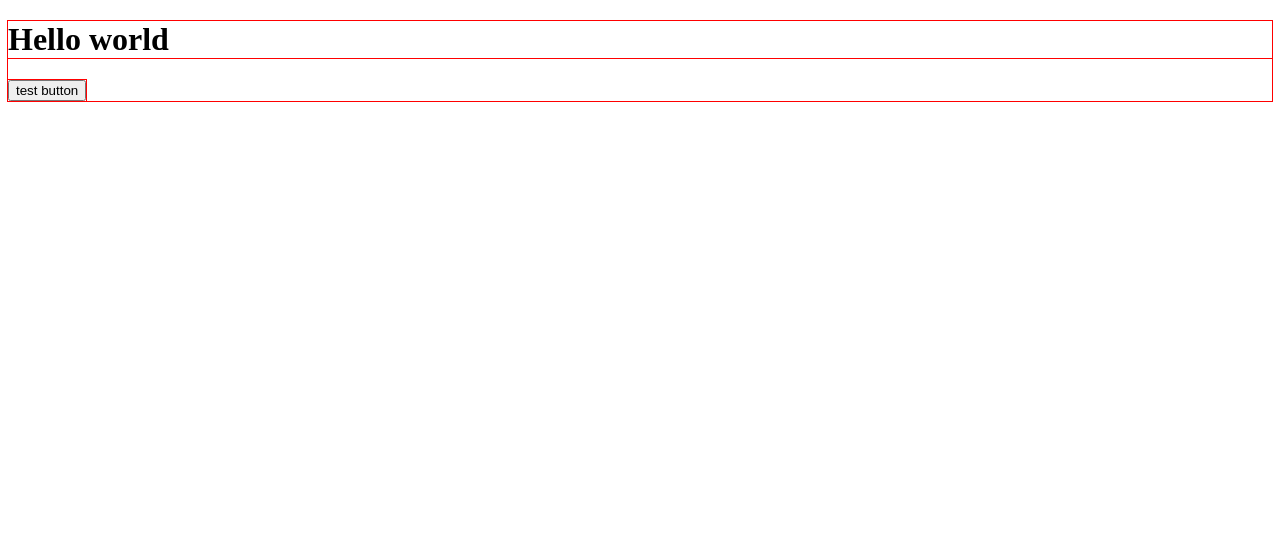
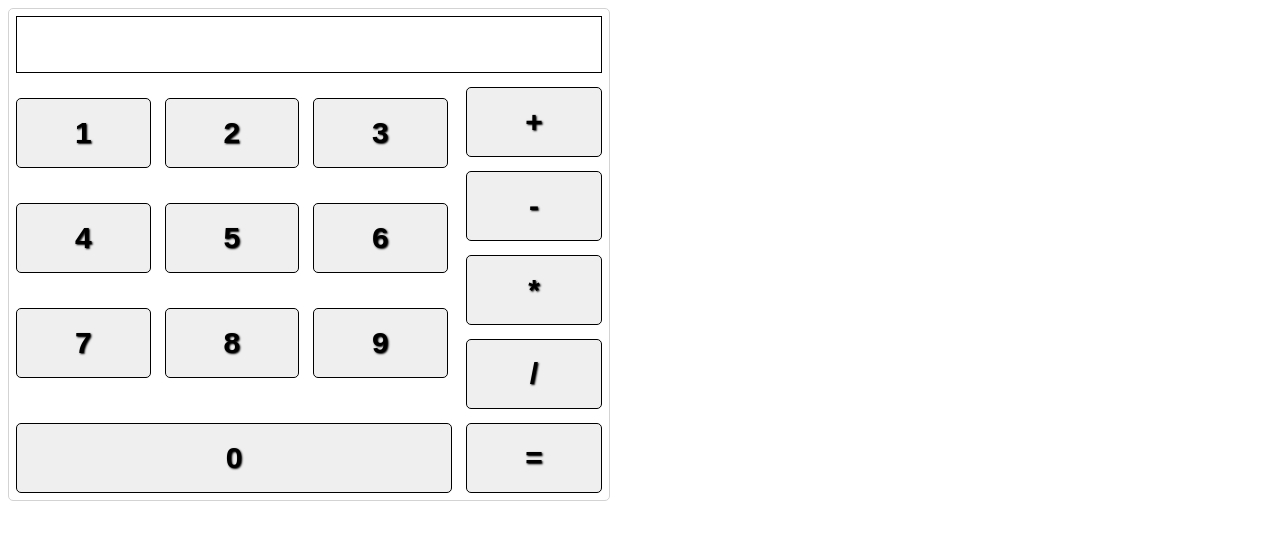
Before and after one commit to anddrews/test-it, a website: page src/index.html in a window 1280 px wide. Drawn offline with nearby package versions, Linux system fonts and the light colour scheme; files that its build step writes are made by us from their sources.

Commit message:
calculator

```diff
--- a/src/index.html
+++ b/src/index.html
@@ -7,7 +7,59 @@
     <title>Hello world</title>
   </head>
   <body>
-    <h1>Hello world</h1>
-    <button class="button">test button</button>
+    <div class="calculator">
+      <input type="text" class="calculator__input">
+      <div class="calculator__field">
+        <div class="num-buttons">
+          <div class="num-buttons__button-wrapper">
+            @@include('./partials/button/_button.html', {"value": 1})
+          </div>
+          <div class="num-buttons__button-wrapper">
+            @@include('./partials/button/_button.html', {"value": 2})
+          </div>
+          <div class="num-buttons__button-wrapper">
+            @@include('./partials/button/_button.html', {"value": 3})
+          </div>
+          <div class="num-buttons__button-wrapper">
+            @@include('./partials/button/_button.html', {"value": 4})
+          </div>
+          <div class="num-buttons__button-wrapper">
+            @@include('./partials/button/_button.html', {"value": 5})
+          </div>
+          <div class="num-buttons__button-wrapper">
+            @@include('./partials/button/_button.html', {"value": 6})
+          </div>
+          <div class="num-buttons__button-wrapper">
+            @@include('./partials/button/_button.html', {"value": 7})
+          </div>
+          <div class="num-buttons__button-wrapper">
+            @@include('./partials/button/_button.html', {"value": 8})
+          </div>
+          <div class="num-buttons__button-wrapper">
+            @@include('./partials/button/_button.html', {"value": 9})
+          </div>
+          <div class="num-buttons__button-wrapper">
+            @@include('./partials/button/_button.html', {"value": 0})
+          </div>
+        </div>
+        <div class="actions">
+          <div class="actions__item">
+            @@include('./partials/button/_button.html', {"value": "+"})
+          </div>
+          <div class="actions__item">
+            @@include('./partials/button/_button.html', {"value": "-"})
+          </div>
+          <div class="actions__item">
+            @@include('./partials/button/_button.html', {"value": "*"})
+          </div>
+          <div class="actions__item">
+            @@include('./partials/button/_button.html', {"value": "/"})
+          </div>
+          <div class="actions__item">
+            @@include('./partials/button/_button.html', {"value": "="})
+          </div>
+       </div>
+      </div>
+    </div>
   </body>
 </html>
--- a/src/js/main.js
+++ b/src/js/main.js
@@ -58,12 +58,34 @@ function triangleReverse(lines, sign) {
     }
 }
 
-triangleReverse(5, '*');
+// triangleReverse(5, '*');
 
-var btn = document.querySelector('.button');
+var values = ['', ''];
+var action = '';
+var index = 0;
+var inputEl = document.querySelector('.calculator__input');
+var numbersContainer = document.querySelector('.num-buttons');
+var actionsContainer = document.querySelector('.actions');
 
-function clickHandler(e) {
-    console.log(e);
+
+function handleNumberClick(e) {
+    var v = e.target.dataset.value;
+
+    if (v) {
+        values[index] += v;
+        inputEl.value = values[0] + ' ' + action + ' ' + values[1];
+    }
 }
 
-btn.addEventListener('click', clickHandler);
+function handleActionClick (e) {
+    var v = e.target.dataset.value;
+
+    if (v && !action && v !== '=') {
+        action = v;
+        index = 1;
+        inputEl.value = values[0] + ' ' + action + ' ' + values[1];
+    }
+}
+
+numbersContainer.addEventListener('click', handleNumberClick);
+actionsContainer.addEventListener('click', handleActionClick);
--- a/src/main.scss
+++ b/src/main.scss
@@ -1,3 +1,57 @@
-html * {
-  outline: 1px solid red;
+@import './partials/button/button.scss';
+// html * {
+//   outline: 1px solid red;
+// }
+
+.calculator {
+  width: 600px;
+  border: 1px solid lightgray;
+  border-radius: 5px;
+
+  &__field {
+    display: flex;
+  }
+
+  &__input {
+    width: calc(100% - 14px);
+    font-size: 40px;
+    font-weight: bold;
+    box-sizing: border-box;
+    border: 1px solid #000;
+    margin: 7px;
+    padding: 5px;
+    text-align: right;
+  }
 }
+
+
+
+.num-buttons {
+  display: flex;
+  flex-wrap: wrap;
+  flex-basis: 75%;
+  align-items: center;
+
+  &__button-wrapper {
+    width: 33%;
+    padding: 7px;
+    box-sizing: border-box;
+
+    &:last-child {
+      width: 100%;
+      align-self: flex-end;
+    }
+  }
+}
+
+.actions {
+  display: flex;
+  flex-direction: column;
+  flex-basis: 25%;
+
+  &__item {
+    width: 100%;
+    padding: 7px;
+    box-sizing: border-box;
+  }
+}
--- /dev/null
+++ b/src/partials/button/_button.html
@@ -0,0 +1,3 @@
+<button class="button" data-value="@@value">
+    @@value
+  </button>
--- /dev/null
+++ b/src/partials/button/button.scss
@@ -0,0 +1,21 @@
+.button {
+    position: relative;
+    box-sizing: border-box;
+    height: 70px;
+    border: 1px solid #000;
+    border-radius: 5px;
+    display: flex;
+    align-items: center;
+    justify-content: center;
+    font-size: 30px;
+    font-weight: bold;
+    width: 100%;
+    cursor: pointer;
+    text-shadow: 1px 1px 2px black;
+    outline: none;
+
+    &:active {
+      top: 1px;
+      left: 1px;
+    }
+  }
```
